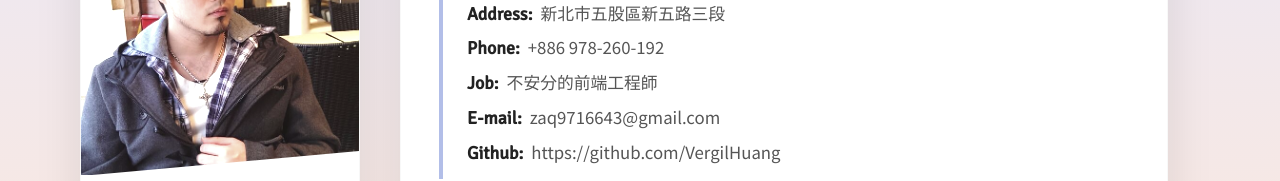
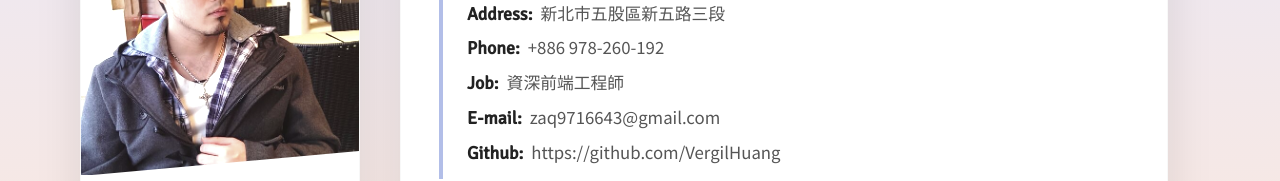
Before and after one commit to VergilHuang/VueResume, a Vue app: page /#/contact in a window 1280 px wide. Shown: the part 263-444 px from the top of the page. Built offline with nearby package versions, Linux system fonts and the light colour scheme.

Commit message:
change title name

```diff
--- a/src/views/Contact.vue
+++ b/src/views/Contact.vue
@@ -14,7 +14,7 @@
           </li>
           <li class="c-line">
             <span class="c-title">Job:</span>
-            <span class="c-text">不安分的前端工程師</span>
+            <span class="c-text">資深前端工程師</span>
           </li>
           <li class="c-line">
             <span class="c-title">E-mail:</span>
```
